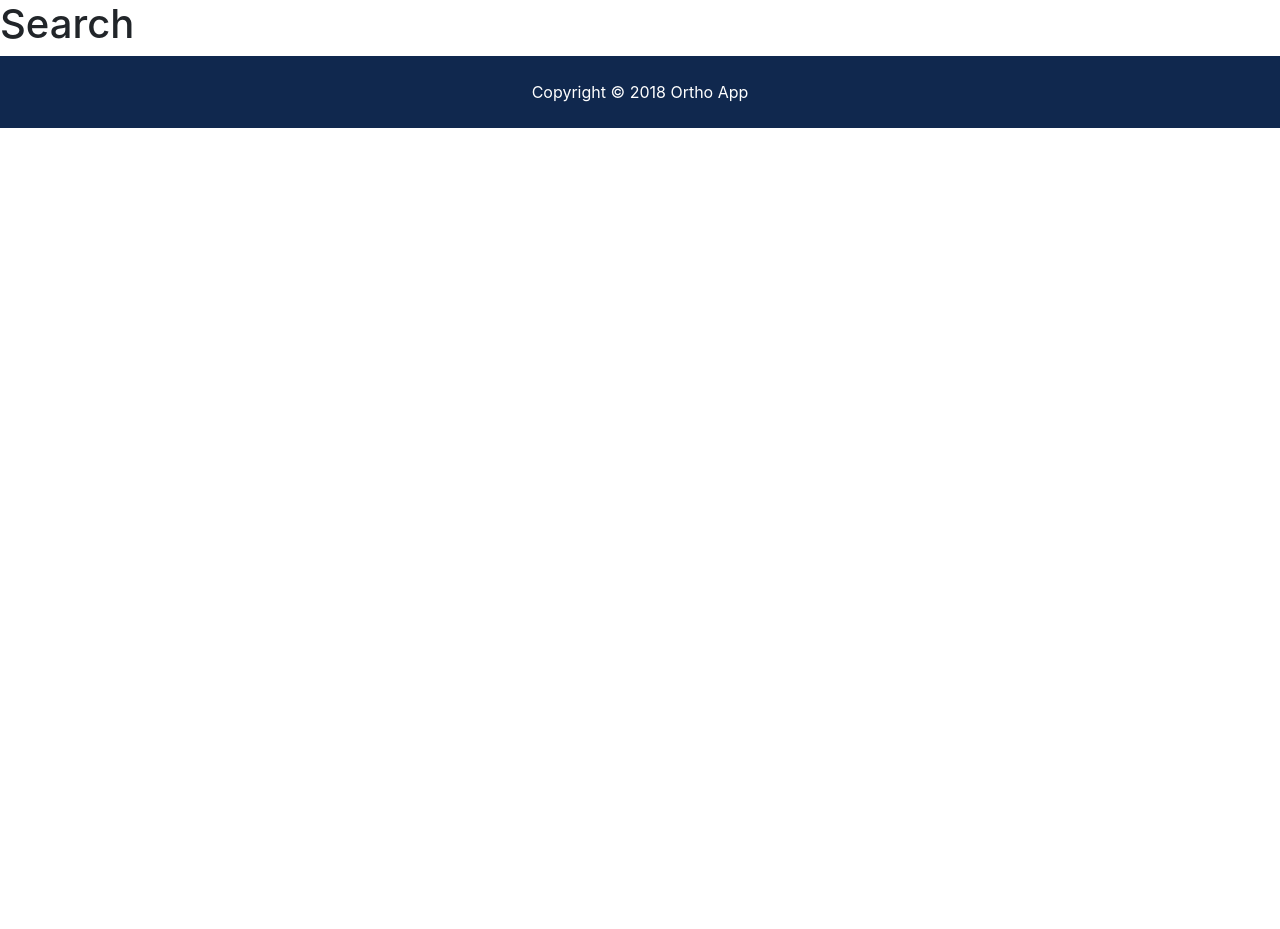
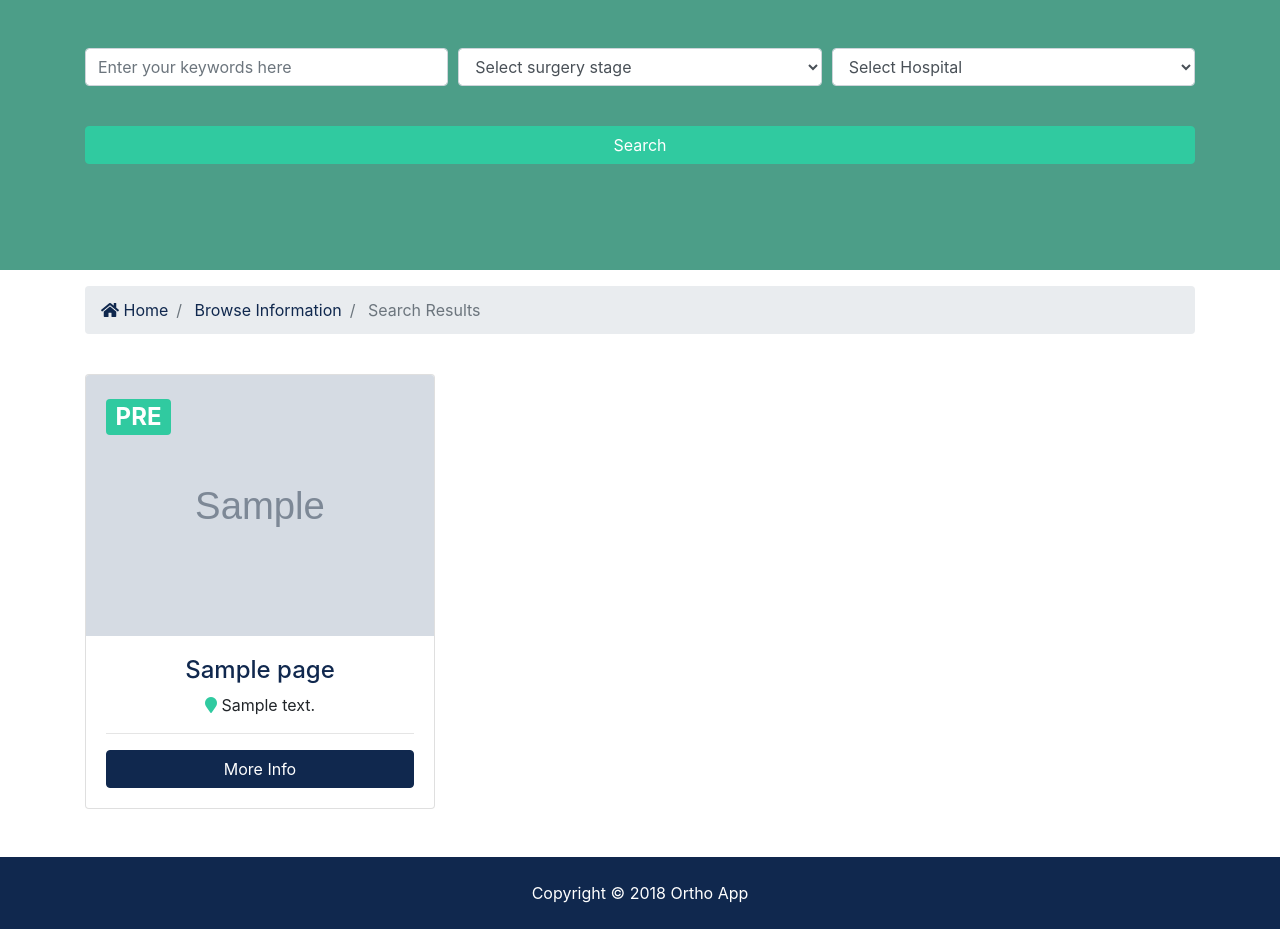
Before and after one commit to Utkarsh-Marwaha/orthoapp_summer_2018, a Django app: page /information_pages/search in a window 1280 px wide. Shown: the part 114-1043 px from the top of the page. Before the commit the page ends 242 px from the top, so only its background shows below. Run offline with Django 3.2, Linux system fonts and the light colour scheme; tables that the repository leaves empty hold one stand-in row (values such as "Sample post"); grey boxes marked "Sample" are stand-in pictures; some libraries are stand-ins or nearby versions.

Commit message:
search working

```diff
--- /dev/null
+++ b/information_pages/choices.py
@@ -0,0 +1,9 @@
+surgery_stage_choices = {
+    'PRE' : 'Pre Surgery',
+    'PST' : 'Post Surgery'
+}
+
+hospital_name_choices = {
+    'OA': 'Orthopaedics ACT',
+    'CL': 'Calvary'
+}
--- a/information_pages/urls.py
+++ b/information_pages/urls.py
@@ -4,5 +4,5 @@ from . import views
 urlpatterns =[
     path('', views.index, name='information_pages'),
     path('<int:information_page_id>', views.information_page, name= 'information_page'),
-    path('search', views.search, name= 'search'),
+    path('search', views.search, name='search'),
 ]
--- a/information_pages/views.py
+++ b/information_pages/views.py
@@ -1,6 +1,7 @@
 from django.shortcuts import render, get_object_or_404
 from .models import Information_Page
 from django.core.paginator import EmptyPage, PageNotAnInteger, Paginator
+from .choices import surgery_stage_choices, hospital_name_choices
 
 # Create your views here.
 def index (request):
@@ -27,4 +28,31 @@ def information_page(request, information_page_id):
     return render (request, 'information_pages/information_page.html', context)
 
 def search(request):
-    return render (request, 'information_pages/search.html')
+
+    queryset_list = Information_Page.objects.filter(is_published=True)
+
+    # Keywords
+    if 'keywords' in request.GET:
+        keywords = request.GET['keywords']
+        if keywords:
+            queryset_list = queryset_list.filter(description__icontains=keywords)
+
+    # Surgery_Stage
+    if 'city' in request.GET:
+        surgery_stage = request.GET['city']
+        if surgery_stage:
+            queryset_list = queryset_list.filter(surgery_stage__iexact=surgery_stage)
+
+
+    # Hospital
+    if 'state' in request.GET:
+        hospital_name = request.GET['state']
+        if hospital_name:
+            queryset_list = queryset_list.filter(hospital_name__iexact=hospital_name)
+
+    context = {
+        'surgery_stage_choices' : surgery_stage_choices,
+        'hospital_name_choices' : hospital_name_choices,
+        'info_pages'            : queryset_list
+    }
+    return render (request, 'information_pages/search.html', context)
--- a/pages/views.py
+++ b/pages/views.py
@@ -1,5 +1,7 @@
 from django.shortcuts import render
 from django.http import HttpResponse
+from information_pages.choices import surgery_stage_choices, hospital_name_choices
+
 
 from information_pages.models import Information_Page
 from practice.models import Practice
@@ -9,7 +11,9 @@ def index (request):
     info_pages = Information_Page.objects.all().filter(is_published = True, is_key_link = True)[:3]
 
     context = {
-        'info_pages' : info_pages
+        'info_pages' : info_pages,
+        'surgery_stage_choices' : surgery_stage_choices,
+        'hospital_name_choices' : hospital_name_choices
     }
 
     return render(request, 'pages/index.html', context)
--- a/templates/information_pages/search.html
+++ b/templates/information_pages/search.html
@@ -2,6 +2,102 @@
 
 {% block content %}
 
-<h1>Search</h1>
+<section id="showcase-inner" class="showcase-search text-white py-5">
+        <div class="container">
+          <div class="row text-center">
+            <div class="col-md-12">
+              <form action="{% url 'search' %}">
+                <!-- Form Row 1 -->
+                <div class="form-row">
+                        <div class="col-md-4 mb-3">
+                          <label class="sr-only">Keywords</label>
+                          <input type="text" name="keywords" class="form-control" placeholder="Enter your keywords here">
+                        </div>
+
+                        <div class="col-md-4 mb-3">
+                            <label class="sr-only">Surgery Stage</label>
+                            <select name="city" class="form-control">
+                                <option selected="true" disabled="disabled">Select surgery stage</option>
+
+                                {% for key,value in surgery_stage_choices.items %}
+                                    <option value="{{ key }}"> {{ value }} </option>
+                                {% endfor %}
+                            </select>
+                        </div>
+
+                        <div class="col-md-4 mb-3">
+                            <label class="sr-only">Hospital</label>
+                            <select name="state" class="form-control">
+                                <option selected="true" disabled="disabled">Select Hospital</option>
+                                {% for key,value in hospital_name_choices.items %}
+                                    <option value="{{ key }}"> {{ value }} </option>
+                                {% endfor %}
+                            </select>
+                        </div>
+                </div>
+                <!-- Form Row 2 -->
+                <div class="form-row">
+
+                </div>
+                <button class="btn btn-secondary btn-block mt-4" type="submit">Search</button>
+              </form>
+            </div>
+          </div>
+        </div>
+      </section>
+
+      <!-- Breadcrumb -->
+      <section id="bc" class="mt-3">
+        <div class="container">
+          <nav aria-label="breadcrumb">
+            <ol class="breadcrumb">
+              <li class="breadcrumb-item">
+                <a href="{% url 'index' %}">
+                  <i class="fas fa-home"></i> Home</a>
+              </li>
+              <li class="breadcrumb-item">
+                <a href="{% url 'information_pages' %}">Browse Information</a>
+              </li>
+              <li class="breadcrumb-item active"> Search Results</li>
+            </ol>
+          </nav>
+        </div>
+      </section>
+
+      <!-- Listings -->
+      <section id="listings" class="py-4">
+        <div class="container">
+          <div class="row">
+              {% if info_pages %}
+              {% for info_page in info_pages %}
+              <div class="col-md-6 col-lg-4 mb-4">
+                  <div class="card listing-preview">
+                    <img class="card-img-top" src="{{ info_page.photo_main.url }}" alt="">
+                    <div class="card-img-overlay">
+                      <h2>
+                        <span class="badge badge-secondary text-white">{{ info_page.surgery_stage }}</span>
+                      </h2>
+                    </div>
+                    <div class="card-body">
+                      <div class="listing-heading text-center">
+                        <h4 class="text-primary">{{ info_page.title }}</h4>
+                        <p>
+                          <i class="fas fa-map-marker text-secondary"></i> {{ info_page.description }}
+                        </p>
+                      </div>
+                      <hr>
+                      <a href="{% url 'information_page' info_page.id %}" class="btn btn-primary btn-block">More Info</a>
+                    </div>
+                  </div>
+                </div>
+              {% endfor %}
+            {% else %}
+              <div class="col-md-12">
+                <p>No Information Available</p>
+              </div>
+            {% endif %}
+          </div>
+        </div>
+      </section>
 
 {% endblock %}
```
Also changed, not shown: templates/pages/index.html (+12 -6 lines).
